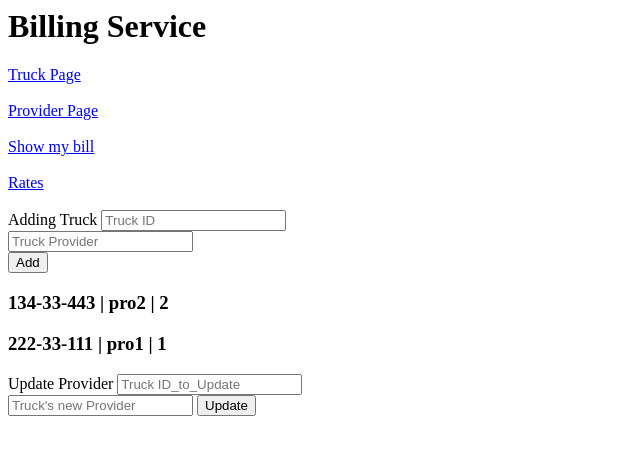
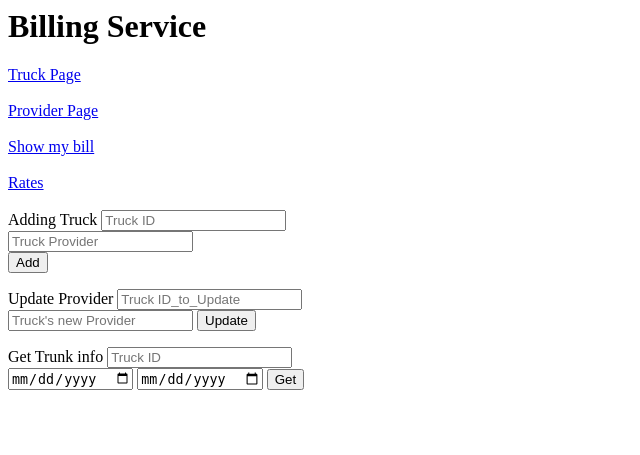
Before and after one commit to DevOpsWeek/GanShmuel, a Flask app: page /trucks in a window 1280 px wide. Shown: the top 455 px of the page, without its empty margins (0-640 px from the left). Run offline with Flask 2, Linux system fonts and the light colour scheme; data comes from the database, SQL or seed files in the repository.

Commit message:
started gettruck

```diff
--- a/Billing/app/app.py
+++ b/Billing/app/app.py
@@ -1,3 +1,4 @@
+from datetime import datetime
 from typing import List, Dict
 from flask import Flask,request,render_template, flash, redirect ,url_for, send_from_directory, send_file,Response,jsonify
 from werkzeug.utils import secure_filename
@@ -93,7 +94,7 @@ def Trucks():
     results = cursor.fetchall()
     return render_template("trucks.html",truck_list=results)
 
-@app.route('/updateTrucks' ,methods=['post'])
+@app.route('/updateTruck' ,methods=['post'])
 def updateTruck():
     id=request.form.get("id")
     prov=request.form.get("new_prov")
@@ -108,7 +109,7 @@ def updateTruck():
     return redirect(url_for("Trucks"))
 
 
-@app.route('/addTrucks', methods=['POST'])
+@app.route('/addTruck', methods=['POST'])
 def addTruck():
    id=request.form.get("id")
    prov=request.form.get("prov_name")
@@ -125,6 +126,13 @@ def addTruck():
    return redirect(url_for("Trucks"))
 
 
+# @app.route('/getTruck',method=['post'])
+# def getTruck():
+#     id=request.form.get("id")
+#     t1=request.form.get("to")
+#     t2=request.form.get("from")
+
+
 
 @app.route('/bill', methods=["GET"])
 def getBill():
--- a/Billing/app/templates/trucks.html
+++ b/Billing/app/templates/trucks.html
@@ -7,24 +7,28 @@
 {% block body %}
     <div class="box">
 
-        <form action="/addTrucks" method="post">
+        <form action="/addTruck" method="post">
             <label for="title">Adding Truck</label>
             <input type="text" name="id" placeholder="Truck ID"><br>
             <input type="text" name="prov_name" placeholder="Truck Provider"><br>
             <button type="submit">Add</button>
         </form>
 
-           {% for truck in truck_list %}
-            <h3>{{ truck[0] }} | {{ truck[1] }} | {{truck[2]}}</h3>
-            {%endfor%}
-
-        <form action="/updateTrucks" method="post">
+        <form action="/updateTruck" method="post">
             <label for=title>Update Provider</label>
             <input type="text" name="id" placeholder="Truck ID_to_Update"><br>
             <input type="text" name="new_prov" placeholder="Truck's new Provider"<br>
             <button type="submit">Update</button>
         </form>
 
+         <form action="/getTruck" method="post">
+            <label for=title>Get Trunk info</label>
+            <input type="text" name="id" placeholder="Truck ID"><br>
+            <input type="date" name="from" placeholder="From"<br>
+            <input type="date" name="to" placeholder="To"<br>
+            <button type="submit">Get</button>
+        </form>
+
     </div>
 
 {% endblock %}
```
